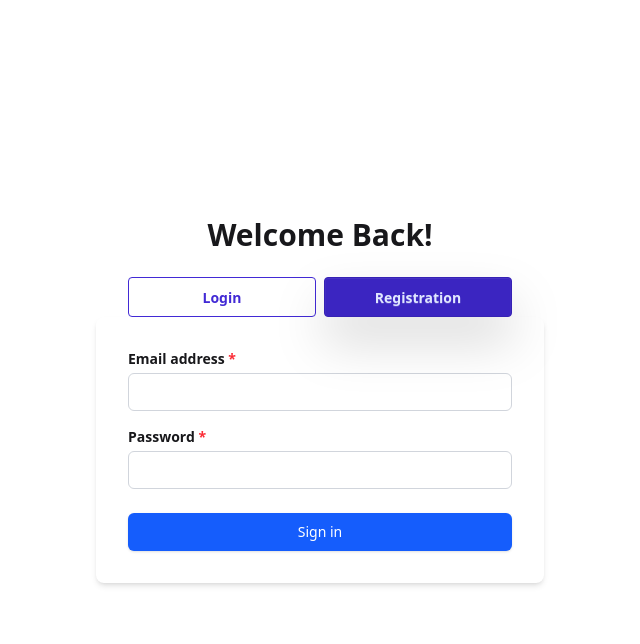
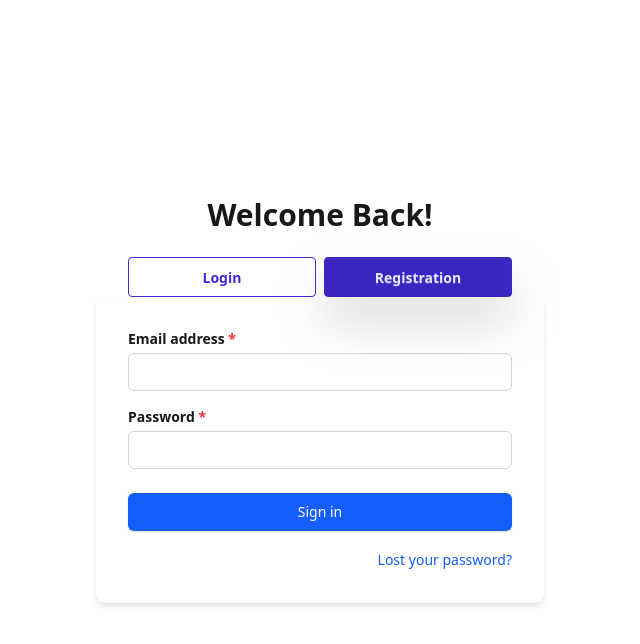
Before and after one commit to Rjk-Jami/authSystem-next.js, a Next.js app: page / in a window 1280 px wide. Both pictures are taken after a click on the button "Login". Shown: the top 644 px of the page, without its empty margins (320-960 px from the left). Built offline with nearby package versions, Linux system fonts and the light colour scheme.

Commit message:
modify reg

```diff
--- a/src/components/Login/Login.jsx
+++ b/src/components/Login/Login.jsx
@@ -134,7 +134,7 @@ const Login = () => {
           {/* lost section */}
           <div className="">
             <Link
-              onClick={() => handleCloseSidebar("my-drawer-4")}
+
               className="text-sm font-thin text-blue-600 hover:text-blue-500"
               href={"/forget-password"}
             >
--- a/src/components/Registration/Registration.jsx
+++ b/src/components/Registration/Registration.jsx
@@ -2,6 +2,7 @@ import React from "react";
 import { useFormik } from "formik";
 import { useRouter } from "next/navigation";
 import * as Yup from "yup";
+import Link from "next/link";
 
 const RegSchema = Yup.object().shape({
   email: Yup.string()
@@ -94,6 +95,20 @@ const Registration = () => {
             {isSubmitting ? "Signing in..." : "Sign in"}
           </button>
         </div>
+        <div className=" flex justify-end mt-4">
+
+
+          {/* lost section */}
+          <div className="">
+            <Link
+
+              className="text-sm font-thin text-blue-600 hover:text-blue-500"
+              href={"/forget-password"}
+            >
+              Lost your password?
+            </Link>
+          </div>
+        </div>
       </form>
     </div>
   );
```
